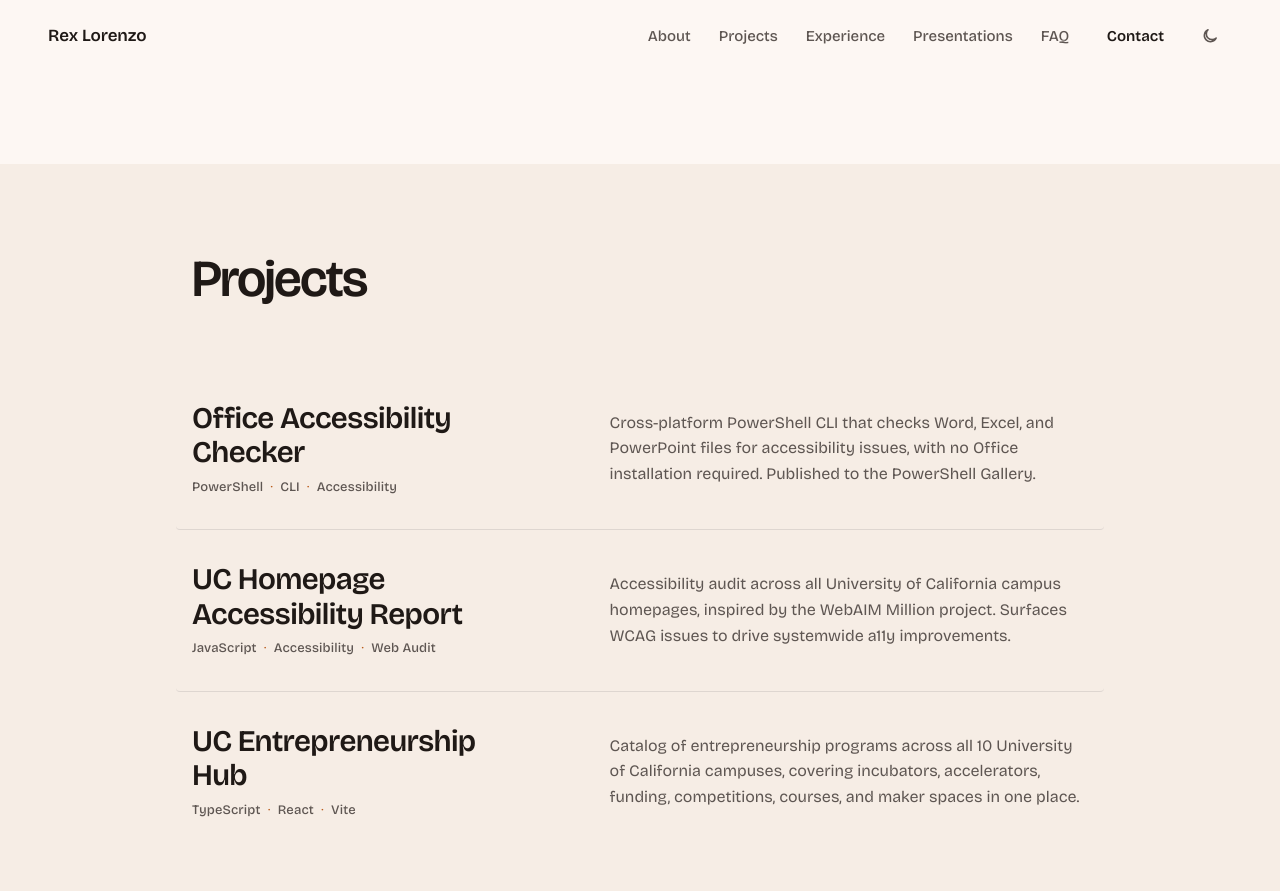
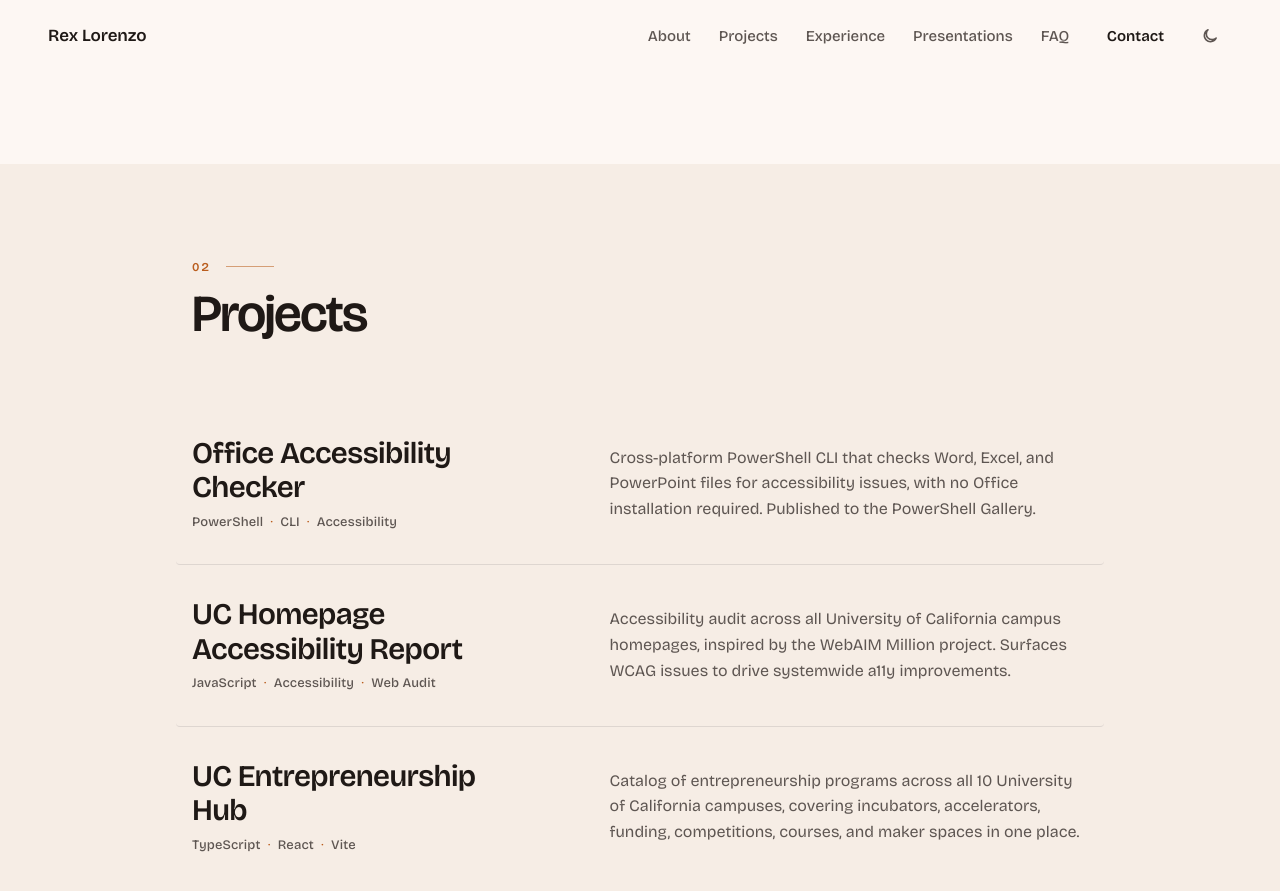
Before and after one commit to rlorenzo/portfolio, a Jekyll site: the page built from index.md, in a window 1280 px wide and 900 px high, scrolled down 1721 px. Shown: the top 891 px of the window. Built offline with Jekyll 4.4.1, drawn with Linux system fonts in a browser that asks for light colours.

Commit message:
refactor(design): extend chapter marks to projects, experience, presentations
Apply the reusable .chapter utility introduced in the About rebuild
to the other editorial sections, giving the page a consistent 01-04
section progression. FAQ and Contact stay un-marked until they're
rebuilt into the editorial system.

```diff
--- a/_includes/sections/experience.html
+++ b/_includes/sections/experience.html
@@ -1,6 +1,7 @@
 <section id="experience" class="experience">
   <div class="experience__inner">
     <header class="experience__header">
+      <div class="chapter" aria-hidden="true">03</div>
       <h2 class="experience__heading">Experience</h2>
     </header>
 
--- a/_includes/sections/presentations.html
+++ b/_includes/sections/presentations.html
@@ -1,6 +1,7 @@
 <section id="presentations" class="presentations">
   <div class="presentations__inner">
     <header class="presentations__header">
+      <div class="chapter" aria-hidden="true">04</div>
       <h2 class="presentations__heading">Presentations</h2>
     </header>
 
--- a/_includes/sections/projects.html
+++ b/_includes/sections/projects.html
@@ -3,6 +3,7 @@
 <section id="projects" class="projects">
   <div class="projects__inner">
     <header class="projects__header">
+      <div class="chapter" aria-hidden="true">02</div>
       <h2 class="projects__heading">Projects</h2>
     </header>
 
```
